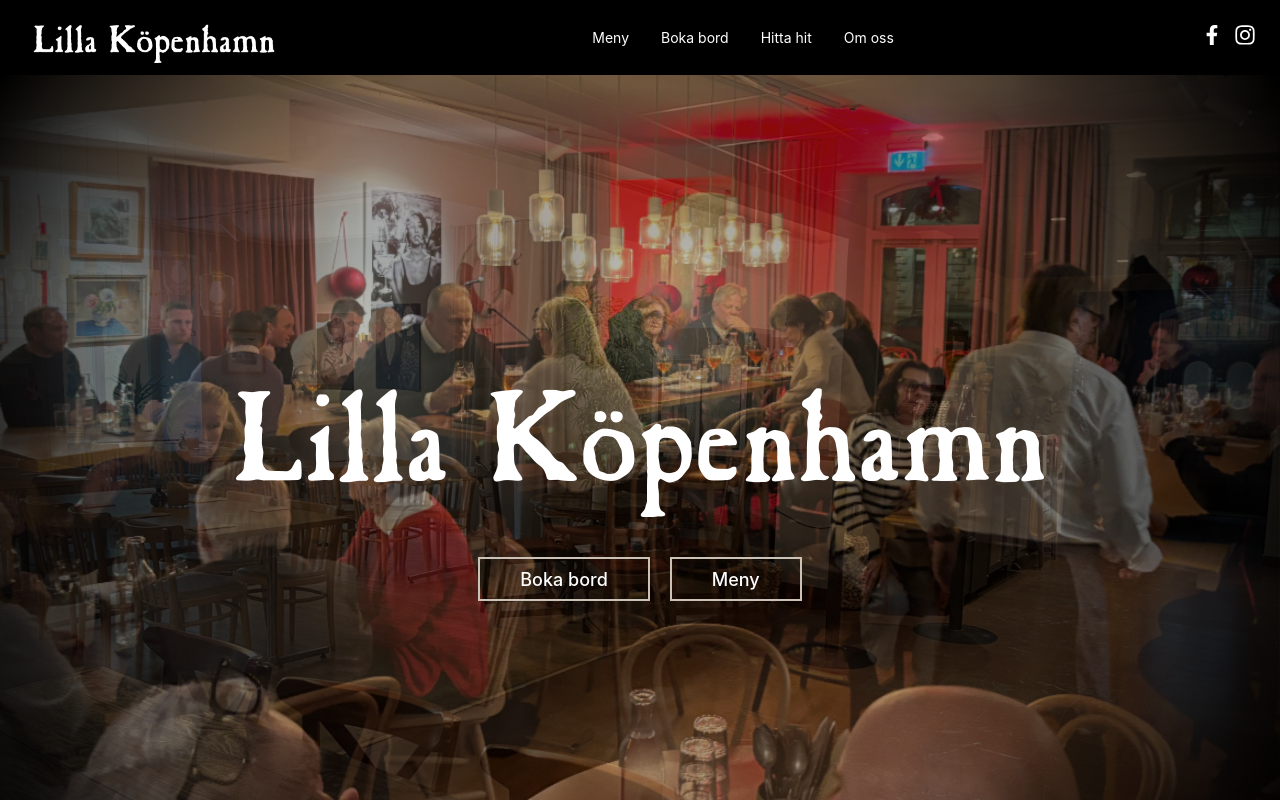
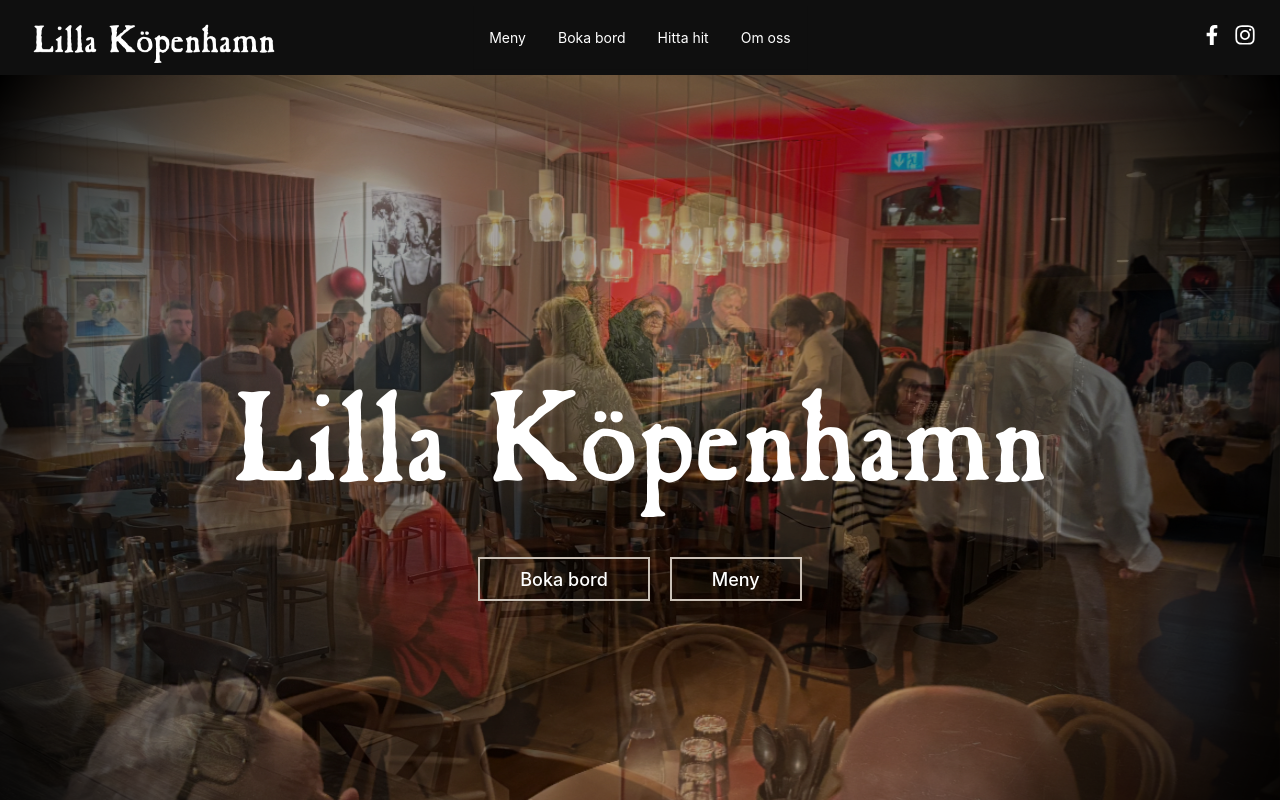
Before and after one commit to teodorgordon/lillakopenhamn, a React (Create React App) app: page /#/ in a window 1280 px wide. Shown: the top 800 px of the page. Built offline with nearby package versions, Linux system fonts and the light colour scheme.

Commit message:
menu fix and fixed text

```diff
--- a/src/components/OmOss.js
+++ b/src/components/OmOss.js
@@ -12,7 +12,7 @@
           Lilla Köpenhamn är en danskinspirerad restaurang med hjärtat i Göteborg. En plats att trivas på, skapa gemenskap, äta och dricka gott med smaker från både det nordiska köket och kontinenten.
         </Paragraph>
         <Paragraph style={{ color: "#000", fontSize: "16px" }}>
-          Hos oss hittar du klassiska smørrebrød, ostron, varmrätter, desserter och goda drycker till det. Vi fokuserar på råvaror i säsong ocean atmosfär som bjuder in till både fest och vardag.
+          Hos oss hittar du klassiska smørrebrød, ostron, varmrätter, desserter och goda drycker till det. Vi fokuserar på råvaror i säsong och en atmosfär som bjuder in till både fest och vardag.
         </Paragraph>
 
         <Row gutter={[24, 24]} style={{ marginTop: 32 }}>
@@ -29,7 +29,7 @@
             <Card style={{ backgroundColor: "#cbc2b8", color: "black" }} bordered={false}>
               <Title level={4} style={{ color: "black" }}>Vår filosofi</Title>
               <Paragraph style={{ color: "#000" }}>
-                Maten ska vara ärlig, vacker och inspirerande. Vi tror på kvalitet före kvantitet, nära relationer till våra leverantörer och ett varmt välkomnande till varje gäst. Här ska du känna dig som hemma, en plats du vill återkomma till och där du bemöts med kärlek.
+                Maten ska vara ärlig, vacker och inspirerande. Vi tror på kvalitet före kvantitet, nära relationer till våra leverantörer och ett varmt välkomnande till varje gäst. Här ska du känna dig som hemma, en plats du vill återkomma till och där du bemöts med värme.
               </Paragraph>
             </Card>
           </Col>
--- a/src/index.css
+++ b/src/index.css
@@ -6,7 +6,7 @@
 }
 
 .custom-header {
-  background: black;
+  background: #0f0f0f;
   display: flex;
   height: 75px;
   align-items: center;
@@ -29,13 +29,17 @@
 }
 
 .menu-container {
-  flex: 1;
+  position: absolute;
+  left: 50%;
+  transform: translateX(-50%);
   display: flex;
   justify-content: center;
 }
 
+
 .custom-menu {
-  background: black;
+  background: #0f0f0f;
+  width: flex;
 }
 
 .custom-menu .ant-menu-item {
```
